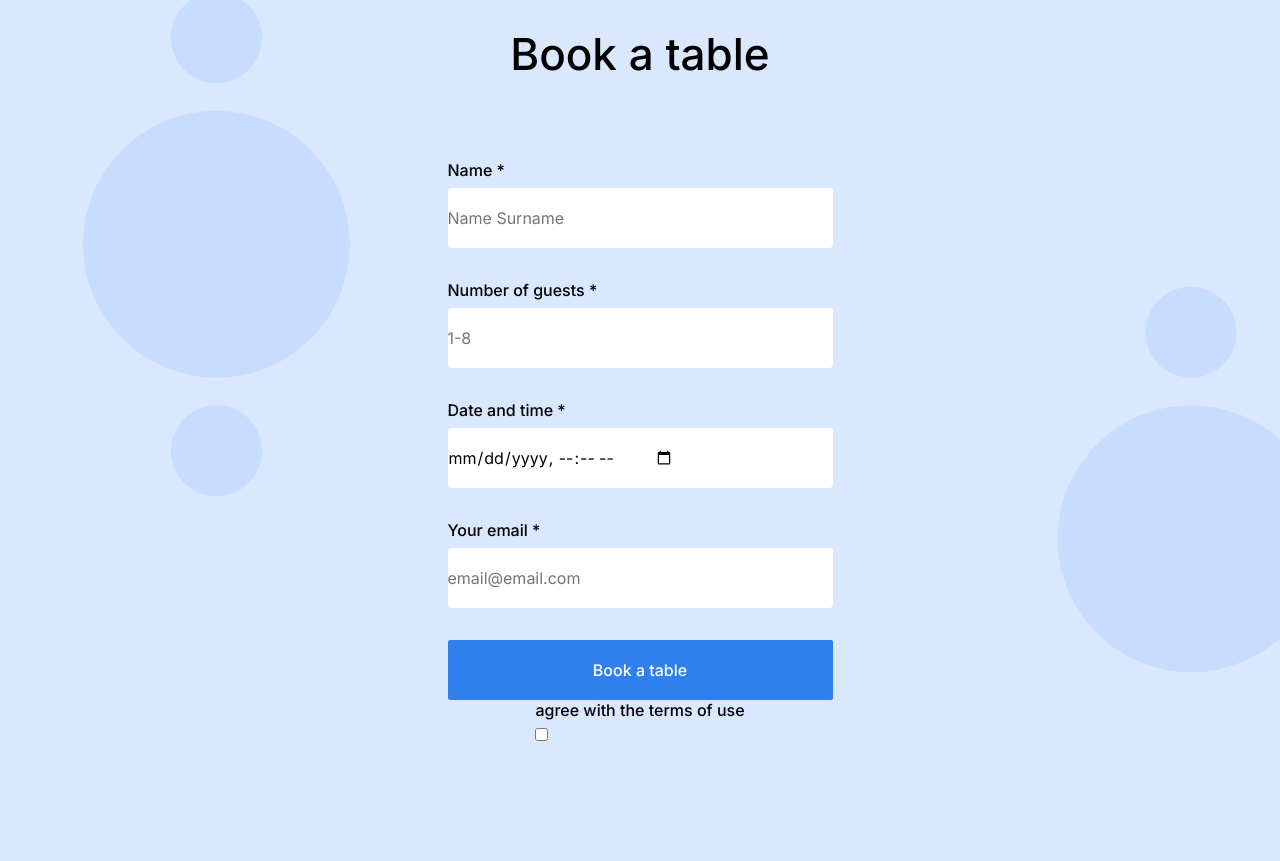
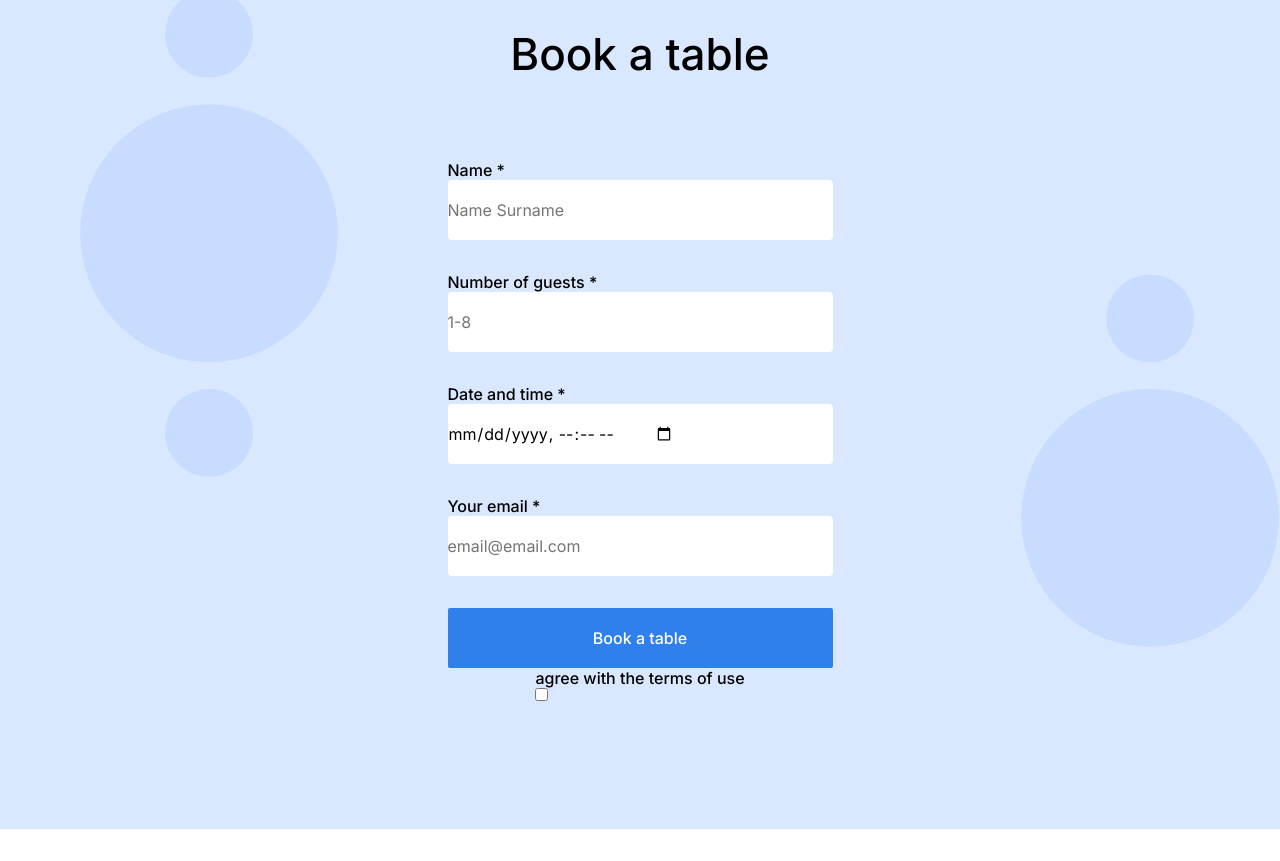
Before and after one commit to ChuckMezvinski/se_project_coffeeshop, a plain HTML site: page index.html in a window 1280 px wide. Shown: the part 1592-2453 px from the top of the page. After the commit the page ends 2421 px from the top, so only its background shows below. Drawn offline with Linux system fonts and the light colour scheme.

Commit message:
stage 3 update

```diff
--- a/index.html
+++ b/index.html
@@ -124,7 +124,7 @@
             <form class="reservations__form form">
               <fieldset class="form__fieldset">
                 <label for="Name Surname" class="form__label"
-                  ><p class="form__title">Name *</p>
+                  >Name *
                   <input
                     type="text"
                     id="Name Surname"
@@ -133,7 +133,7 @@
                   />
                 </label>
                 <label for="guests" class="form__label"
-                  ><p class="form__title">Number of guests *</p>
+                  >Number of guests *
                   <input
                     type="number"
                     id="guests"
@@ -144,7 +144,7 @@
                   />
                 </label>
                 <label for="date" class="form__label"
-                  ><p class="form__title">Date and time *</p>
+                  >Date and time *
                   <input
                     type="datetime-local"
                     id="date"
@@ -153,7 +153,7 @@
                   />
                 </label>
                 <label for="email" class="form__label"
-                  ><p class="form__title">Your email *</p>
+                  >Your email *
                   <input
                     type="email"
                     id="email"
@@ -165,7 +165,7 @@
                 <button type="submit" class="form__button">Book a table</button>
               </fieldset>
               <label for="I agree with the terms of use" class="form__label"
-                ><p class="form__title">agree with the terms of use</p>
+                >agree with the terms of use
                 <input
                   type="checkbox"
                   name="I agree with the terms of use"
--- a/pages/index.css
+++ b/pages/index.css
@@ -253,14 +253,14 @@ input {
   padding: 0;
 }
 .form__title {
+}
+.form__label {
   font-family: Inter;
   font-style: normal;
   font-weight: 500;
   font-size: 16px;
   line-height: 20px;
-  margin: 0 0 8px 0;
-}
-.form__label {
+  margin-bottom: 8px;
 }
 .form__label:not(:last-child) {
   margin-bottom: 32px;
```
